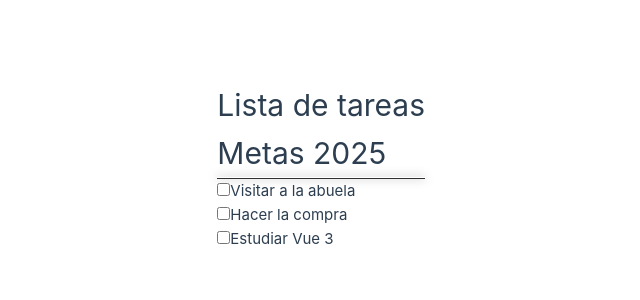
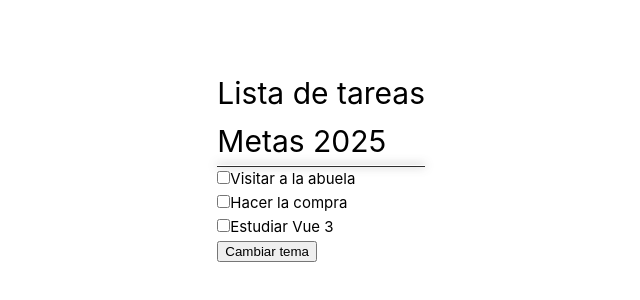
Before and after one commit to MarcosJFR8/PracticeList, a Vue app: page / in a window 1280 px wide. Shown: the part 234-534 px from the top of the page, without its empty margins (215-855 px from the left). Built offline with nearby package versions, Linux system fonts and the light colour scheme; the HTML template or start-up script is replaced by a standard one.

Commit message:
functional theme switch added

```diff
--- a/src/App.vue
+++ b/src/App.vue
@@ -1,12 +1,14 @@
 <script setup lang="ts">
   import AppHeader from './components/AppHeader.vue';
   import TodoList from './components/TodoList.vue';
+  import ThemeSwitch from './components/ThemeSwitch.vue';
 </script>
 
 <template>
   <div>
     <AppHeader />
     <TodoList />
+    <ThemeSwitch />
   </div>
 </template>
 
--- /dev/null
+++ b/src/components/ThemeSwitch.vue
@@ -0,0 +1,52 @@
+<script>
+    export default {
+        mounted() {
+        if (localStorage.getItem('theme')) {
+            document.documentElement.setAttribute('data-theme', localStorage.getItem('theme'));
+        }else{
+            localStorage.setItem('theme', 'light');
+            document.documentElement.setAttribute('data-theme', 'light');
+        }
+    },
+    methods: {
+        toggleTheme() {
+        const currentTheme = localStorage.getItem('theme');
+        const newTheme = currentTheme === 'dark' ? 'light' : 'dark';
+        localStorage.setItem('theme', newTheme);
+        document.documentElement.setAttribute('data-theme', newTheme);
+        }
+    }
+};
+</script>
+
+<template>
+    <div>
+        <button @click="toggleTheme">Cambiar tema</button>
+    </div>
+</template>
+
+<style>
+:root {
+    --bg-color: #ffffff;
+    --text-color: #000000;
+    --card-bg-color: #f0f0f0;
+}
+
+[data-theme="dark"] {
+    --bg-color: #121212;
+    --text-color: #ffffff;
+    --card-bg-color: #212121;
+}
+
+body {
+    background-color: var(--bg-color);
+    color: var(--text-color);
+    transition: background-color 0.3s ease, color 0.3s ease; /* Transición suave */
+}
+
+h1 {
+    color: var(--text-color);
+    background-color: var(--bg-color);
+    transition: background-color 0.3s ease, color 0.3s ease;;
+}
+</style>
```
